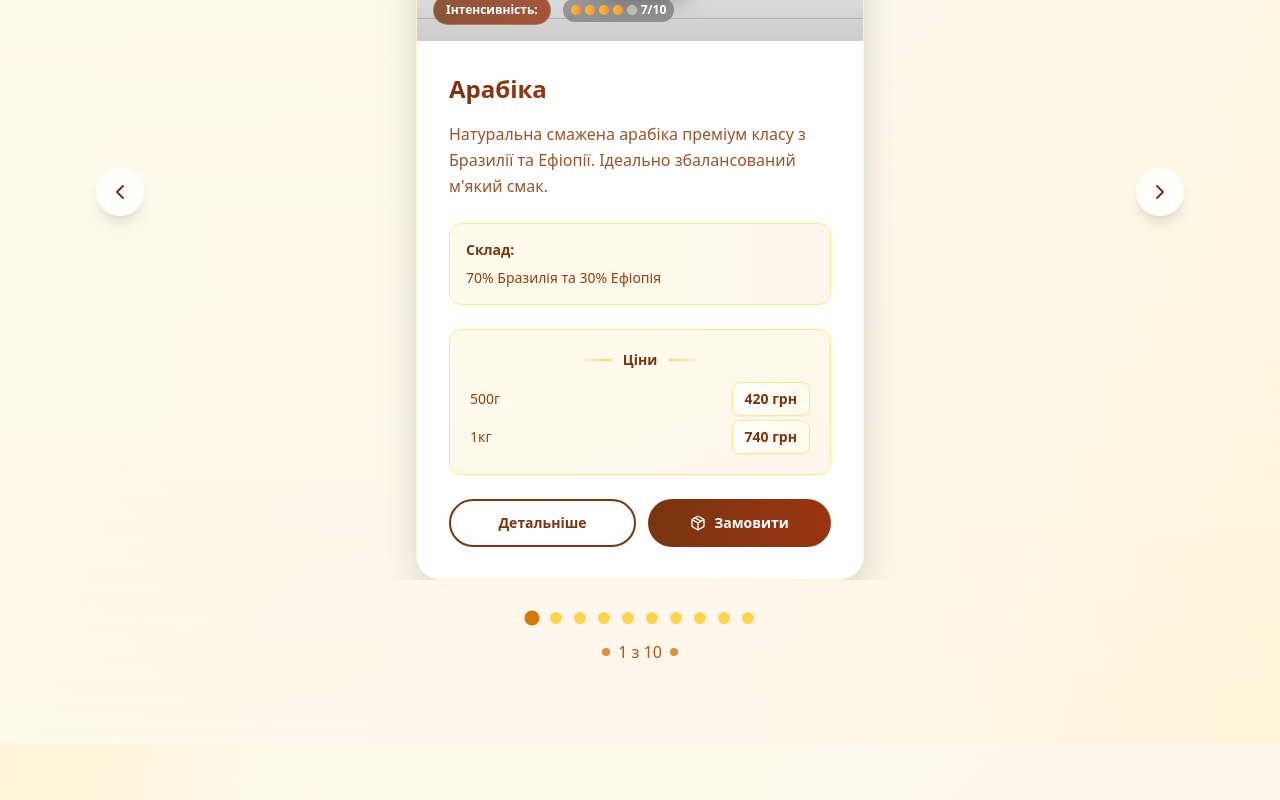
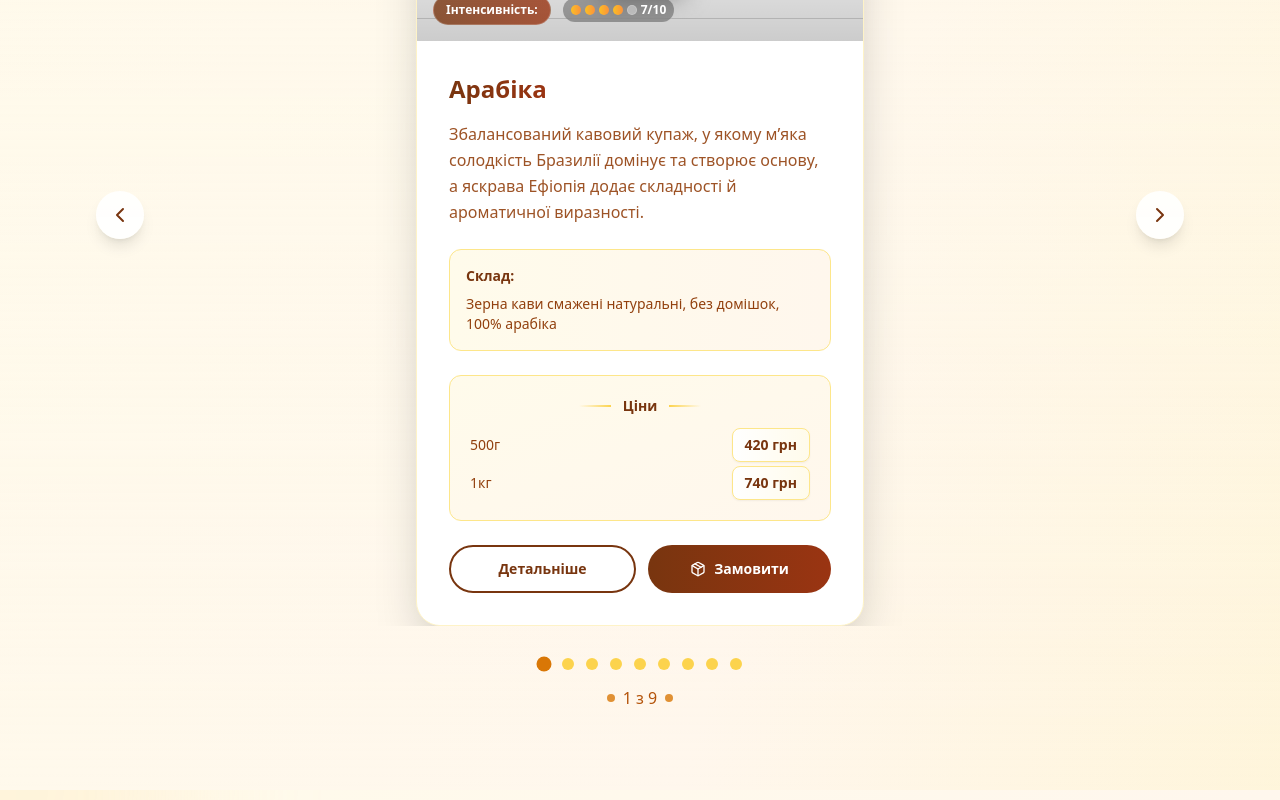
Before and after one commit to PaNiC11620/Bond, a React (Vite) app: page / in a window 1280 px wide. Shown: the part 1320-2120 px from the top of the page. Built offline with nearby package versions, Linux system fonts and the light colour scheme.

Commit message:
Fix bags

```diff
--- a/src/components/Footer.tsx
+++ b/src/components/Footer.tsx
@@ -40,7 +40,7 @@ export const Footer: React.FC = () => {
             <div className="space-y-3">
               <a href="tel:+380123456789" className="flex items-center space-x-2 text-amber-200 hover:text-white transition-colors">
                 <Phone className="w-4 h-4" />
-                <span>+380 (93) 190-67-31</span>
+                <span>+380 (67) 764-44-60</span>
               </a>
               <a href="mailto:info@bondcoffee.ua" className="flex items-center space-x-2 text-amber-200 hover:text-white transition-colors">
                 <Mail className="w-4 h-4" />
--- a/src/components/OrderModal.tsx
+++ b/src/components/OrderModal.tsx
@@ -209,7 +209,6 @@ export const OrderModal: React.FC<OrderModalProps> = ({ coffee, isOpen, onClose
                   onChange={handleChange}
                   className="w-full pl-10 pr-4 py-2 border border-amber-300 rounded-lg focus:ring-2 focus:ring-amber-500 focus:border-transparent text-sm"
                 >
-                  <option value="250г">250г - {coffee.details.price250g} грн</option>
                   <option value="500г">500г - {coffee.details.price500g} грн</option>
                   <option value="1кг">1кг - {coffee.details.price1kg} грн</option>
                 </select>
--- a/src/data/coffees.ts
+++ b/src/data/coffees.ts
@@ -4,12 +4,12 @@ export const coffees: Coffee[] = [
   {
     id: 1,
     name: "Арабіка",
-    description: "Натуральна смажена арабіка преміум класу з Бразилії та Ефіопії. Ідеально збалансований м'який смак.",
+    description: "Збалансований кавовий купаж, у якому м’яка солодкість Бразилії домінує та створює основу, а яскрава Ефіопія додає складності й ароматичної виразності.",
     imageUrl: "/images/black.jpg",
     intensity: 7,
     origin: "Бразилія, Ефіопія",
     roastLevel: "Середнє обсмажування",
-    composition: "70% Бразилія та 30% Ефіопія",
+    composition: "Зерна кави смажені натуральні, без домішок, 100% арабіка",
     details: {
       brewTime: "4-6 хвилин",
       temperature: "85-90°C",
@@ -23,17 +23,17 @@ export const coffees: Coffee[] = [
   {
     id: 2,
     name: "Арабіка",
-    description: "Натуральна смажена арабіка з найкращих плантацій Ефіопії.",
+    description: "Кава з помірною кислинкою та натуральними нотками какао.",
     imageUrl: "/images/brown.jpg",
     intensity: 9,
-    origin: "Ефіопія",
+    origin: "Ефіопія (регіон Джима)",
     roastLevel: "Темне обсмажування",
-    composition: "100% Ефіопія",
+    composition: "Кава натуральна смажена в зернах, 100% арабіка",
     details: {
       brewTime: "4-6 хвилин",
       temperature: "85-90°C",
       grindSize: "Зерновий",
-      notes: ["Ідеальна для еспресо"],
+      notes: ["М'який чистий смак"],
       price250g: 180,
       price500g: 410,
       price1kg: 710
@@ -41,18 +41,18 @@ export const coffees: Coffee[] = [
   },
   {
     id: 3,
-    name: "Арабіка 100%",
-    description: "Натуральна смажена арабіка з найкращих плантацій Бразилії.",
+    name: "Арабіка",
+    description: "Кава з ніжною солодкістю та шоколадно-горіховими нотами.",
     imageUrl: "/images/white.jpg",
     intensity: 10,
     origin: "Бразилія",
     roastLevel: "Темне обсмажування",
-    composition: "100% Бразилія",
+    composition: "Кава натуральна смажена в зернах, 100% арабіка",
     details: {
       brewTime: "4-6 хвилин",
       temperature: "85-90°C",
       grindSize: "Зерновий",
-      notes: ["Ідеальна для еспресо з кислникою"],
+      notes: ["З помірною кислникою"],
       price250g: 190,
       price500g: 430,
       price1kg: 750
@@ -60,18 +60,18 @@ export const coffees: Coffee[] = [
   },
   {
     id: 4,
-    name: "Купаж (40% + 40% + 20%)",
-    description: "Потужний бленд з африканськими, бразильськми та індійськими нотками.",
+    name: "Арабіка/Робуста",
+    description: "Купаж арабіки та робусти: шоколад, горіхи, фруктові відтінки, щільна крема.",
     imageUrl: "/images/gold.jpg",
     intensity: 7,
     origin: "Бразилія, Ефіопія, Індія",
     roastLevel: "Середнє обсмажування",
-    composition: "40% Бразилія, 40% Ефіопія та 20% Індія",
+    composition: "Кава натуральна смажена в зернах, купаж арабіки та робусти",
     details: {
       brewTime: "5-7 хвилини",
       temperature: "90-95°C",
       grindSize: "Зерновий",
-      notes: ["Легкий та м'який смак"],
+      notes: ["Шоколадно-горіховий з фруктовою ноткою"],
       price250g: 180,
       price500g: 410,
       price1kg: 710
@@ -79,18 +79,18 @@ export const coffees: Coffee[] = [
   },
   {
     id: 5,
-    name: "Купаж",
-    description: "Екзотичний бленд з поєднанням індійських та бразильських культур.",
+    name: "Бленд",
+    description: "Екзотичний бленд арабіки з Гондурасу та Ефіопії.",
     imageUrl: "/images/silver.jpg",
     intensity: 7,
-    origin: "Бразилія, Індія",
+    origin: "Гондурас, Ефіопія",
     roastLevel: "Середнє обсмажування",
-    composition: "50% Бразилія та 50% Ефіопія",
+    composition: "Бленд: Гондурас та Ефіопія",
     details: {
       brewTime: "4-5 хвилин",
       temperature: "87-90°C",
       grindSize: "Зерновий",
-      notes: ["Поєднання індійської теплоти та бразильської гірчинки"],
+      notes: ["М'який шоколад, солодкі горіхи та яскраві фруктові нотки"],
       price250g: 170,
       price500g: 390,
       price1kg: 690
@@ -99,17 +99,17 @@ export const coffees: Coffee[] = [
   {
     id: 6,
     name: "Купаж",
-    description: "Преміальний бленд з найкращих плантацій світу.",
+    description: "Насичений яскравий із щільною кремою.",
     imageUrl: "/images/red.jpg",
     intensity: 8,
     origin: "Бразилія, Ефіопія, Індія",
-    roastLevel: "Середньо обсмажування",
-    composition: "10% Бразилія, 10% Ефіопія та 80% Індія",
+    roastLevel: "Середнє обсмажування",
+    composition: "Індія (робуста), Бразилія та Ефіопія (арабіка)",
     details: {
       brewTime: "4-6 хвилин",
       temperature: "80-90°C",
       grindSize: "Зерновий",
-      notes: ["Складний багатогранний смак для справжніх гурманів"],
+      notes: ["Шоколад, горіхи, легка фруктова кислинка"],
       price250g: 160,
       price500g: 380,
       price1kg: 670
@@ -118,55 +118,36 @@ export const coffees: Coffee[] = [
   {
     id: 7,
     name: "Купаж",
-    description: "Унікальний африканський бленд. Середня міцність.",
+    description: "Щільний та насичений купаж з м'якою гірчинкою шоколаду та легкими фруктово-квітковими нотками.",
     imageUrl: "/images/craft.jpg",
     intensity: 6,
     origin: "Уганда, Ефіопія",
     roastLevel: "Середнє обсмажування",
-    composition: "70% Уганда та 30% Ефіопія",
+    composition: "Уганда (робуста) та Ефіопія (арабіка)",
     details: {
       brewTime: "4-5 хвилин",
       temperature: "85-88°C",
       grindSize: "Зерновий",
-      notes: ["Яскравий м'який смак"],
+      notes: ["Шоколадна гірчинка від робусти"],
       price250g: 170,
       price500g: 380,
       price1kg: 670
     },
   },
   {
-    id: 8,
-    name: "Купаж",
-    description: "Поєднання теплих смаків Африки та Бразилії.",
-    imageUrl: "/images/Aqua.png",
-    intensity: 6,
-    origin: "Бразилія, Ефіопія, Уганда",
-    roastLevel: "Середнє обсмажування",
-    composition: "30% Бразилія, 30% Ефіопія та 40% Уганда",
-    details: {
-      brewTime: "4-5 хвилин",
-      temperature: "85-88°C",
-      grindSize: "Зерновий",
-      notes: ["М'який та приємний смак кави"],
-      price250g: 170,
-      price500g: 400,
-      price1kg: 690
-    },
-  },
-  {
     id: 9,
     name: "Арабіка",
-    description: "Натуральна смажена арабіка преміум клас. Походження Гондурасу.",
+    description: "Ідеальна кава для ранкового бадьорого старту або спокійного вечора.",
     imageUrl: "/images/black.jpg",
     intensity: 10,
     origin: "Гондурас",
     roastLevel: "Темне обсмажування",
-    composition: "100% Гондурас",
+    composition: "Арібка 100% з Гондурасу ",
     details: {
       brewTime: "5-7 хвилин",
       temperature: "85-90°C",
       grindSize: "Зерновий",
-      notes: ["Міцна кава"],
+      notes: ["Шоколад, горіхи, легка солодкість та м'яка кислинка"],
       price250g: 180,
       price500g: 430,
       price1kg: 750
@@ -174,18 +155,18 @@ export const coffees: Coffee[] = [
   },
   {
     id: 10,
-    name: "Купаж",
-    description: "Поєднанням африканських та бразильських культур.",
+    name: "Бленд арабіки та робусти",
+    description: "Насичений збалансований бленд: м'яка шоколадно-горіхова солодкість Бразилії, поєднується з легкою гірчинкою Індії",
     imageUrl: "/images/silver.jpg",
     intensity: 8,
-    origin: "Гондурас, Ефіопія",
+    origin: "Бразилія, Індія",
     roastLevel: "Середнє обсмажування",
-    composition: "50% Гондурас та 50% Ефіопія",
+    composition: "Бразилія (арабіка) та Індія (робуста)",
     details: {
       brewTime: "4-5 хвилин",
       temperature: "87-90°C",
       grindSize: "Зерновий",
-      notes: ["Поєднання класичної арабіки та м'якої нотки Ефіопії"],
+      notes: ["Шоколад, горіхи, легка гірчинка та стійка крема"],
       price250g: 170,
       price500g: 420,
       price1kg: 740
```
